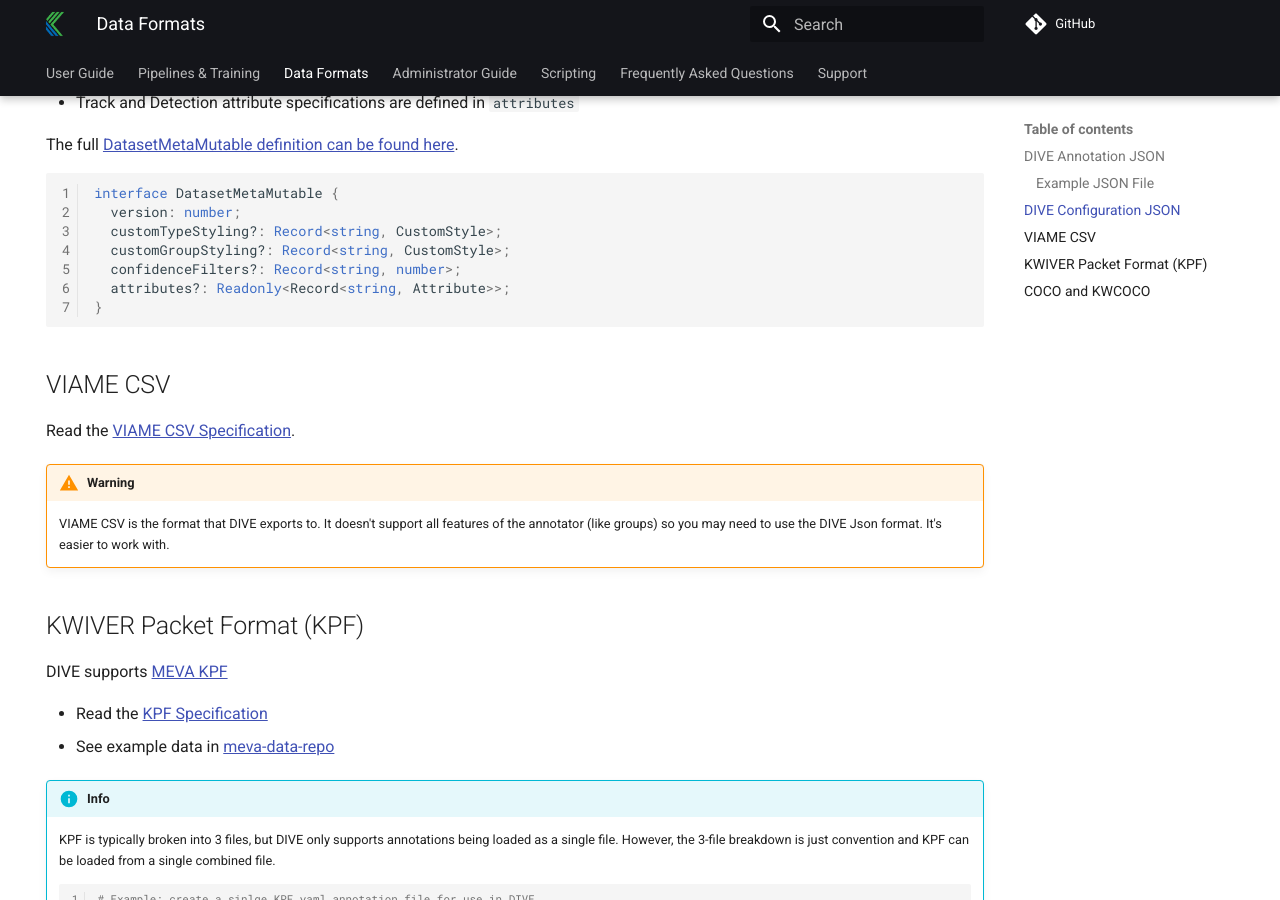
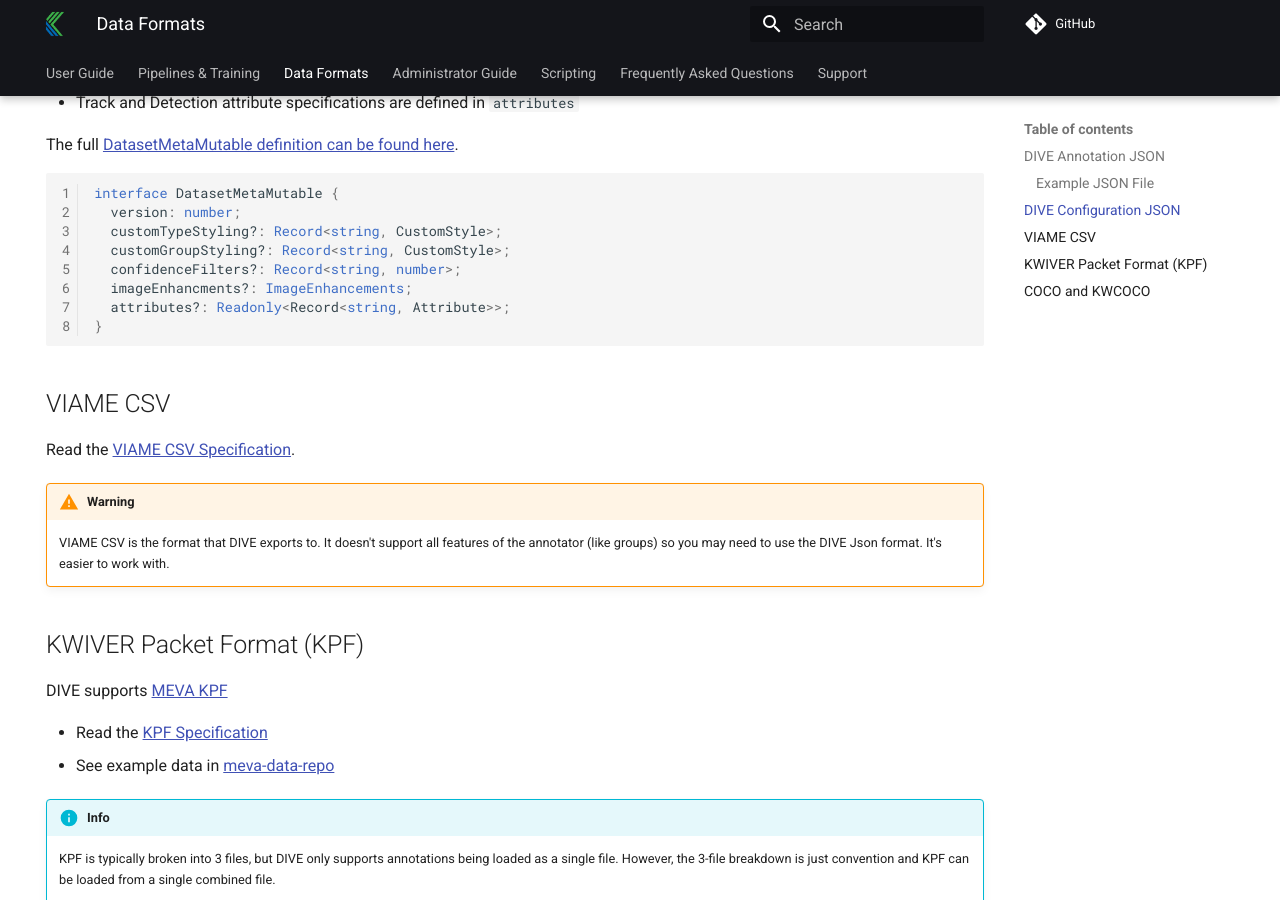
Before and after one commit to Kitware/dive, an MkDocs documentation site: the page built from docs/DataFormats.md, in a window 1280 px wide and 900 px high, scrolled down 2778 px. Built offline with MkDocs 1.6.1 and Material for MkDocs 9.7.7, drawn with Linux system fonts in a browser that asks for light colours; comment, search, counter and statistics services are not loaded.

Commit message:
doc: update imageEnhancement documentation

````diff
--- a/docs/DataFormats.md
+++ b/docs/DataFormats.md
@@ -141,6 +141,7 @@ interface DatasetMetaMutable {
   customTypeStyling?: Record<string, CustomStyle>;
   customGroupStyling?: Record<string, CustomStyle>;
   confidenceFilters?: Record<string, number>;
+  imageEnhancments?: ImageEnhancements;
   attributes?: Readonly<Record<string, Attribute>>;
 }
 ```
````
Also changed, not shown: server/README.md (+1 -0 lines).
